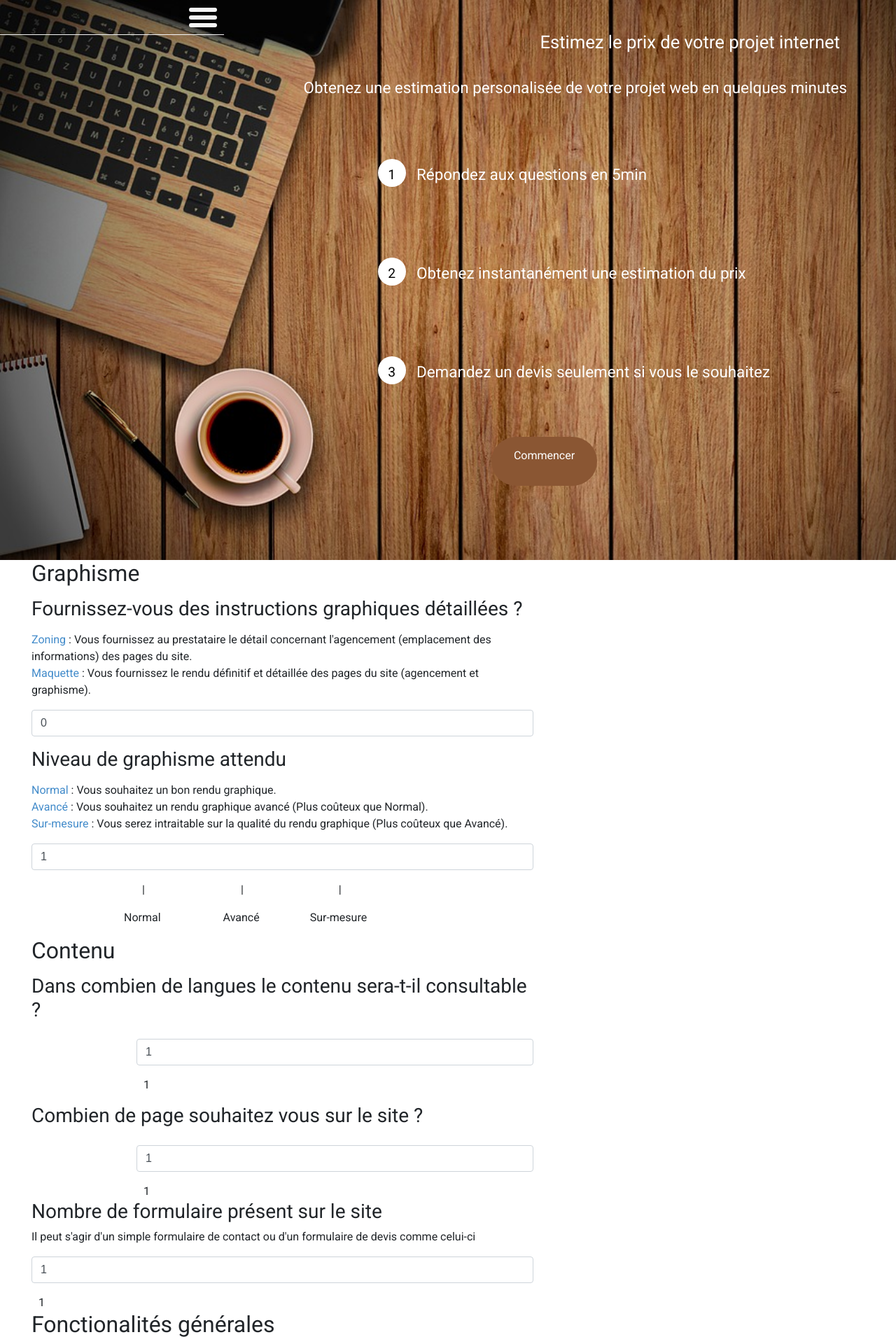
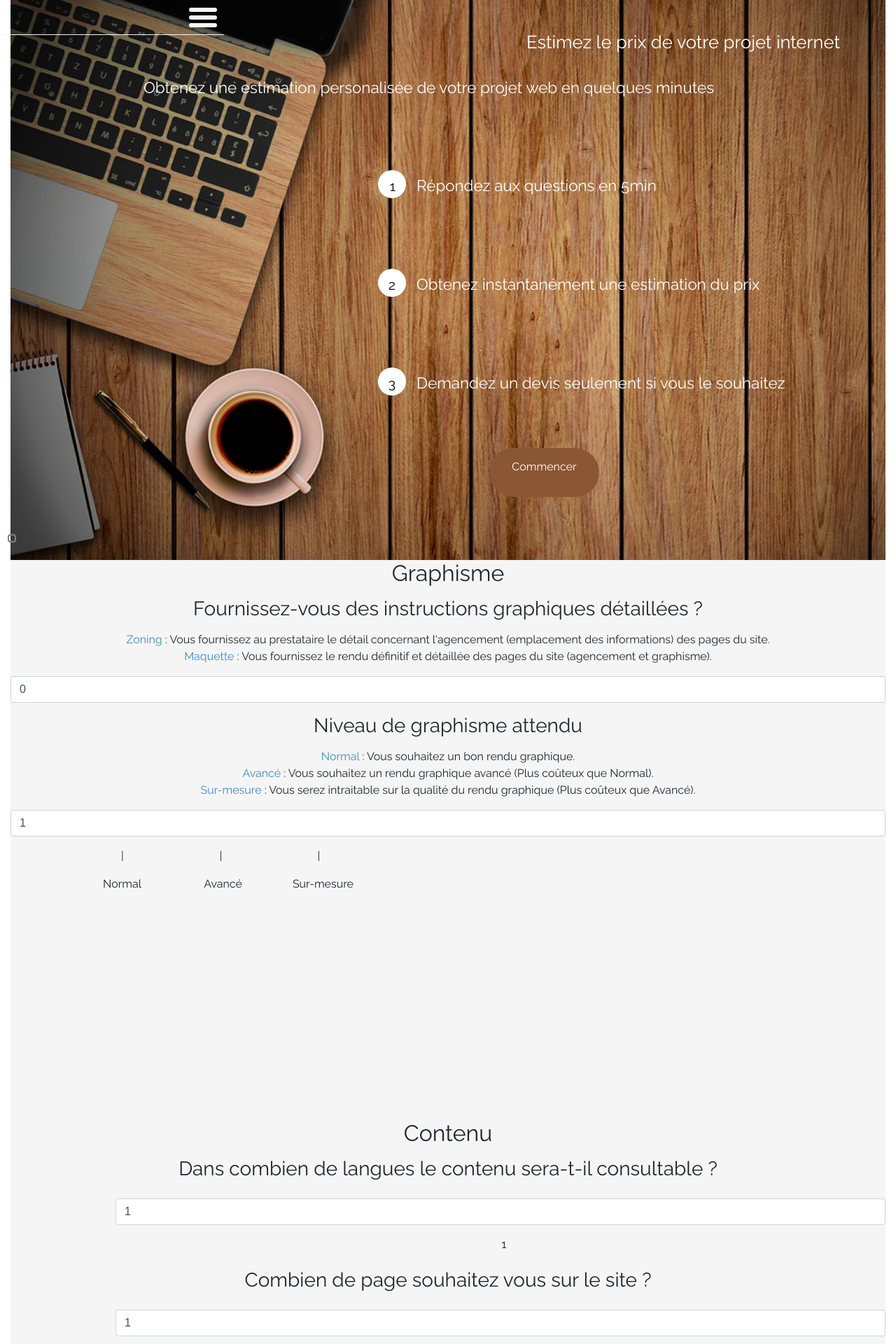
Before and after one commit to aferedye/North_Web, a Symfony app: template templates/devis/index.html.twig in a window 1280 px wide. Shown: the top 1920 px of the page at 70% size. Run offline with Twig, Linux system fonts and the light colour scheme; the template is opened without the code that fills it, so the values that code supplies are empty; form fields are guessed from the names that the template uses; some libraries are stand-ins or nearby versions.

Commit message:
Modification style devis + retirer propriété inutilisé dans style accueil

```diff
--- a/public/css/style_accueil.css
+++ b/public/css/style_accueil.css
@@ -93,7 +93,7 @@
     border: none;
     color: white;
     margin-top: 5px;
-    padding: 0px 30px;
+    padding: 0 30px;
     text-align: center;
     text-decoration: none;
     display: inline-block;
--- a/public/css/style_devis.css
+++ b/public/css/style_devis.css
@@ -2,7 +2,7 @@
 	margin: 0;
 	padding: 0;
 	box-sizing: border-box;
-
+	overflow: hidden;
 }
 
 .section-devis {
@@ -27,7 +27,6 @@ h1 {
 
 .bannerstart {
 	background-image: url('../img/logodevis/geek.jpg');
-	height: 100vh;
 	background-size: cover;
 	color: white;
 }
@@ -48,7 +47,10 @@ output {
 }
 
 article {
-	font-family: 'Roboto', sans-serif;
+	font-family: 'Raleway', sans-serif;
+    height: 100vh;
+	text-align: center;
+	background-color: whitesmoke;
 
 }
 
--- a/templates/devis/index.html.twig
+++ b/templates/devis/index.html.twig
@@ -6,9 +6,9 @@
     {% endblock %}
     {% block title %}Mon Devis{% endblock %}
     {% block body %}
-        <main>
-            <section class="col-12 flex-shrink-1 flex-grow-1 bannerstart">
-                <article class="txt-r">
+        <main class="container-fluid">
+
+                    <article class="section bannerstart">
                         <h1 class="txt-r">Estimez le prix de votre projet internet</h1>
                         <p class="p-banner">Obtenez une estimation personalisée de votre projet web en quelques minutes</p>
                         <div class="q-global">
@@ -30,16 +30,14 @@
                                 </div>
                                 <p class="txt-r p-t">Demandez un devis seulement si vous le souhaitez</p>
                             </div>
-                        <a href="#debut-devis" class="btn-ready">
+                            <a class="btn-ready" onclick="myScrollTo('art1')">
                                 <p class="txt-btn">Commencer</p>
                             </a>
                         </div>
                     </article>
-            </section>
-            <!-- DEBUT DU DEVIS -->
-            <div class="flex devis flex-shrink-1 flex-grow-1">
-                <section class="col-7 section-devis">
-                    <article  id="debut-devis">
+
+                <!-- DEBUT DU FORMULAIRE DE DEVIS -->
+                    <article  id="art1" class="devis section">
                         <h2>Graphisme</h2>
                         <h3 class="margin-top">Fournissez-vous des instructions graphiques détaillées ?</h3>
                         <p class="margin-top"><span class="txt-purple">Zoning</span> : Vous fournissez au prestataire le détail concernant l'agencement (emplacement des informations) des pages du site.<br />
@@ -69,7 +67,7 @@
                         <div class="flex margin-left-slider1"><p>|</p><p class="margin-left-slider">|</p><p class="margin-left-slider2">|</p></div>
                         <div class="flex margin-block-txt"><p>Normal</p><p class="margin-slider-txt">Avancé</p><p class="margin-slider-txt2">Sur-mesure</p></div>
                     </article>
-                    <article>
+                    <article class="section">
                         <h2>Contenu</h2>
                         <h3 class="margin-top">Dans combien de langues le contenu sera-t-il consultable ?</h3>
                         <div class="slider-block">
@@ -106,7 +104,7 @@
                             <output name="result4">1</output>
                         </div>
                     </article>
-                    <article>
+                    <article class="section">
                         <h2>Fonctionalités générales</h2>
                         <h3 class="margin-top">Partie Actualité / Blog ?</h3>
                         <p class="margin-top">Fonctionnalité qui permet d'ajouter des articles.</p>
@@ -119,7 +117,7 @@
                                 }}) }}
                         </div>
                     </article>
-                    <article>
+                    <article class="section">
                         <h2>Suivi et Référencement</h2>
                         <h3 class="margin-top">Offre d'assistance mensuelle ?</h3>
                         <p class="margin-top">Le prestataire vous assiste en cas de problème technique sur le site.</p>
@@ -131,7 +129,7 @@
                             }}) }}
                         </div>
                     </article>
-                    <article>
+                    <article class="section">
                         <p class="margin-top">Votre devis vous sera envoyé par e-mail, si vous ne recevez rien penser à vérifier vos spam.</p>
                         {{ form_row(form_devis.nom,{
                             'label': false,
@@ -165,9 +163,23 @@
 
                         {{ form_end(form_devis) }}
                     </article>
-                </section>
-            </div>
         </main>
+        <script type="text/javascript" src="{{ asset('javascript/fullPageJs/src/fullpage.js') }}"></script>
+        <script>
+            function myLastScrollTo(id) {
+                let e = document.getElementById(id);
+                let box = e.getBoundingClientRect();
+                window.scrollBy(0, box.top);
+            }
+
+            function myScrollTo(id) {
+                let e = document.getElementById(id);
+                let box = e.getBoundingClientRect();
+                let k;
+                for (k = 0; k < 49; k++) setTimeout("window.scrollBy(0," + Math.floor(box.top / 50) + ")", 10 * k);
+                setTimeout("myLastScrollTo('" + id + "')", 500);
+            }
+        </script>
 
 
         {{ form_row(form_devis.forum, {
```
Lines whose indentation alone changed are shown as unchanged.
